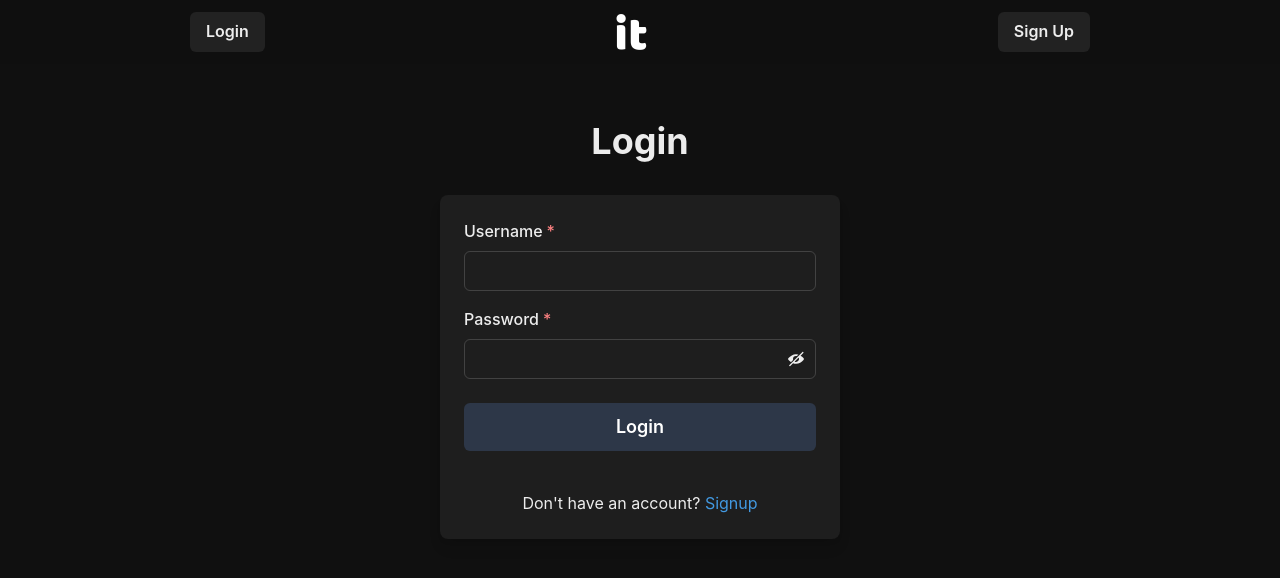
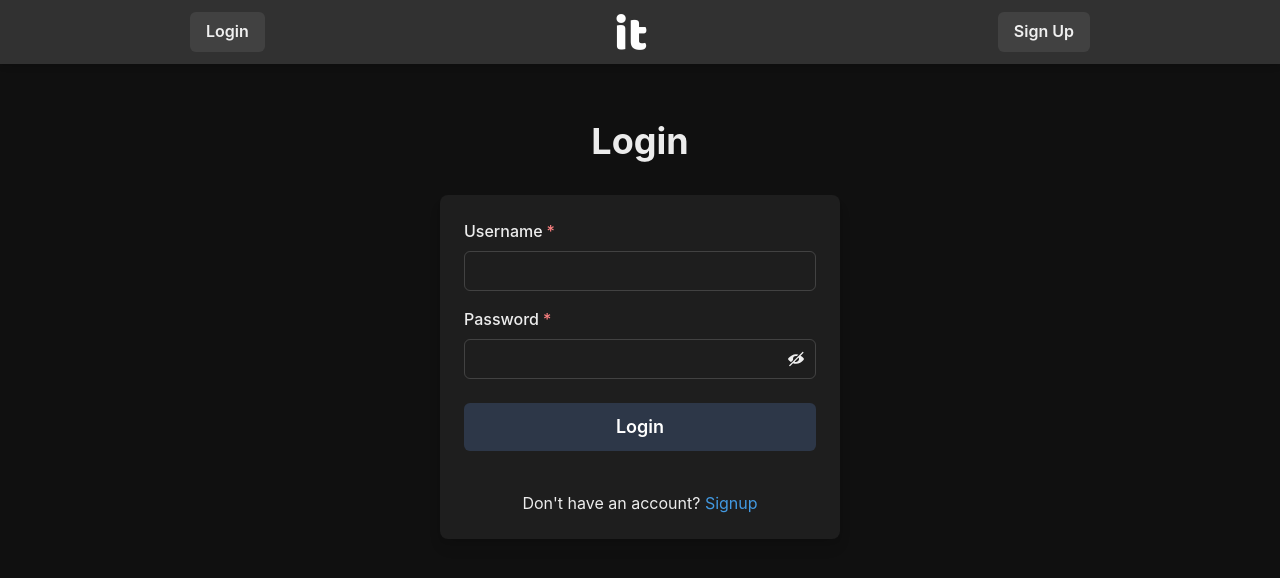
Before and after one commit to izhar100/threads_clone, a React (Vite) app in the folder frontend/: page /auth in a window 1280 px wide. Shown: the top 578 px of the page. Built offline with nearby package versions, Linux system fonts and the light colour scheme.

Commit message:
header ui improved

```diff
--- a/frontend/src/components/CreatePost.jsx
+++ b/frontend/src/components/CreatePost.jsx
@@ -72,11 +72,6 @@ const CreatePost = ({openModal,setOpenModel}) => {
     // boxShadow={ "rgba(100, 100, 111, 0.2) 0px 7px 29px 0px"}
   return (
     <>
-      <Button borderRadius={50} position={"fixed"} bottom={4} right={4} onClick={onOpen}
-      boxShadow={ "rgba(100, 100, 111, 0.2) 0px 7px 29px 0px"} px={"-2px"} bgColor={"#a0a0a066"} color={"bg.dark"}>
-      <LuPencilLine cursor={"pointer"} size={20}
-      />
-      </Button>
       <Modal isOpen={openModal || isOpen} onClose={onClose}>
         <ModalOverlay />
         <ModalContent>
--- a/frontend/src/components/Header.jsx
+++ b/frontend/src/components/Header.jsx
@@ -19,13 +19,20 @@ const Header = () => {
   const location=useLocation()
   const [auth, setAuth] = useRecoilState(authScreenAtom)
   return (
-    <Box position={"fixed"} w={"100%"} p={3} zIndex={2} bgColor={colorMode == "light" ? "#edf2f7d7" : "#101010db"}>
+    <Box position={"fixed"} w={"100%"} p={3} zIndex={2} bgColor={colorMode == "light" ? "#edf2f7d7" : "#101010db"} style={{
+      backdropFilter: "blur(5px)",
+      WebkitBackdropFilter: "blur(5px)", /* For Safari */
+      backgroundColor: colorMode=="light"?"#ffffff76":"#65656566"
+  }}
+  boxShadow={" rgba(0, 0, 0, 0.1) 0px 4px 6px -1px, rgba(0, 0, 0, 0.06) 0px 2px 4px -1px"}
+  >
       <Flex maxW={"900px"} m={"auto"} justifyContent={"space-between"}>
         {
           user && (
             <Image
               cursor={'pointer'}
               w={8}
+              h={7}
               alt='logo'
               src={colorMode == "dark" ? "/light-logo.png" : "/dark-logo.png"}
               onClick={toggleColorMode}
--- a/frontend/src/pages/HomePage.jsx
+++ b/frontend/src/pages/HomePage.jsx
@@ -57,6 +57,15 @@ const HomePage = () => {
 
   return (
     <>
+    <Button borderRadius={50} position={"fixed"} bottom={4} right={4}  onClick={()=>{
+          if(!openModal){
+            setOpenModel(true)
+          }
+        }}
+      boxShadow={ "rgba(100, 100, 111, 0.2) 0px 7px 29px 0px"} px={"-2px"} bgColor={"#a0a0a066"} color={"bg.dark"}>
+      <LuPencilLine cursor={"pointer"} size={20}
+      />
+      </Button>
       <Flex alignItems={"center"} mb={3} pb={2} gap={2} borderBottom={"1px solid #bdbdbd"}>
         <Avatar src={user?.profilePic} name={user?.username} />
         {/* <Input disabled placeholder='Start a thread...' onClick={()=>setOpenModel(true)}/> */}
--- a/frontend/src/pages/MessageContainer.jsx
+++ b/frontend/src/pages/MessageContainer.jsx
@@ -180,7 +180,7 @@ const MessageContainer = () => {
           WebkitBackdropFilter: "blur(10px)"
         }}>
           <Box>
-            <Text textAlign={"center"} mt={4}>timer</Text>
+            <Text textAlign={"center"} mt={4}>this feature is not working right now</Text>
             <br />
             <Box borderRadius={"20px"} mx={2} overflow={"hidden"}>
               {
--- a/frontend/src/pages/UserPage.jsx
+++ b/frontend/src/pages/UserPage.jsx
@@ -11,10 +11,13 @@ import getUserProfile from '../hooks/getUserProfile'
 import { useRecoilState } from 'recoil'
 import postsAtom from '../atoms/postsAtom'
 import { api } from '../api'
+import CreatePost from '../components/CreatePost'
+import { LuPencilLine } from 'react-icons/lu'
 
 const UserPage = () => {
   const { loading, user } = getUserProfile()
   const showToast = useShowToast()
+  const [openModal,setOpenModel]=useState(false)
   const { username } = useParams()
   const [posts, setPosts] = useRecoilState(postsAtom)
   const [fetchingPosts, setFetchingPosts] = useState(false)
@@ -91,6 +94,18 @@ const UserPage = () => {
           </Box>
         )
       }
+      <Button borderRadius={50} position={"fixed"} bottom={4} right={4}  onClick={()=>{
+          if(!openModal){
+            setOpenModel(true)
+          }
+        }}
+      boxShadow={ "rgba(100, 100, 111, 0.2) 0px 7px 29px 0px"} px={"-2px"} bgColor={"#a0a0a066"} color={"bg.dark"}>
+      <LuPencilLine cursor={"pointer"} size={20}
+      />
+      </Button>
+      <Box display={"none"}>
+        <CreatePost openModal={openModal} setOpenModel={setOpenModel} />
+      </Box>
     </>
   )
 }
```
